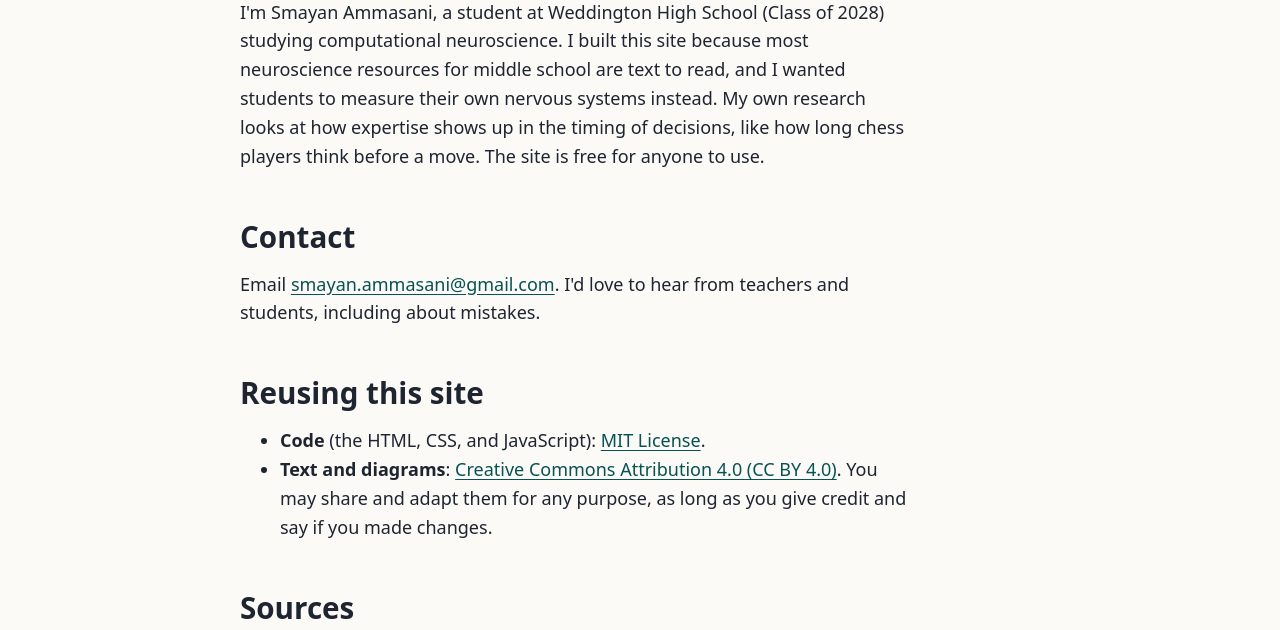
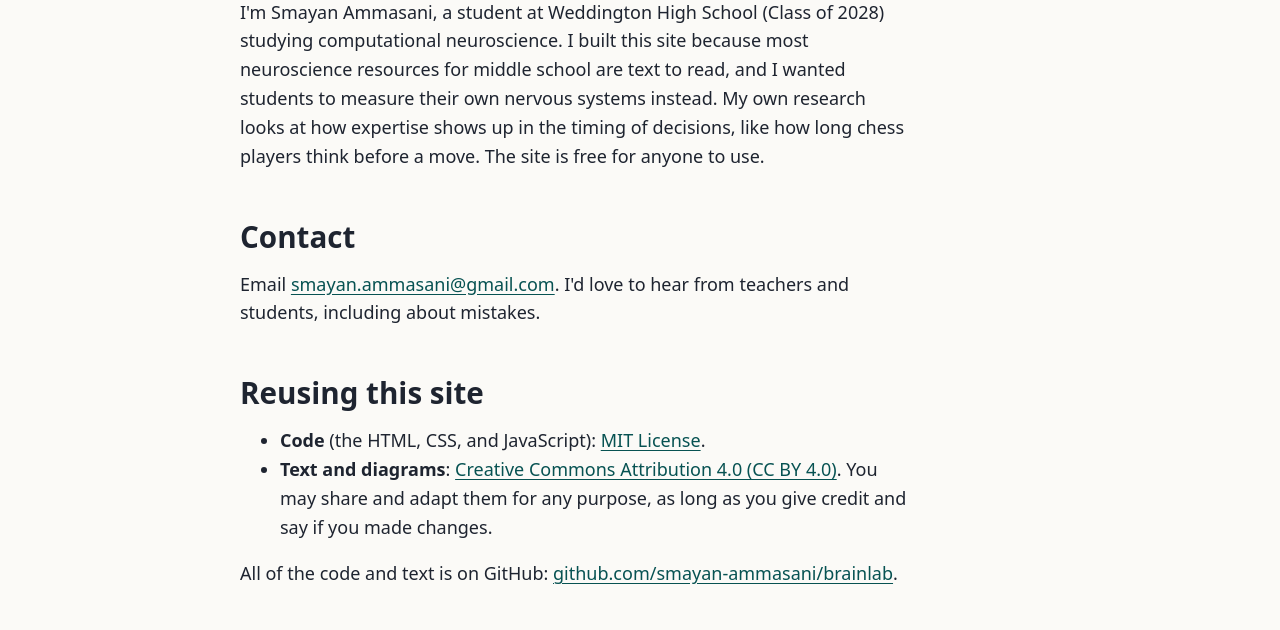
Before and after one commit to smayan-ammasani/brainlab, a plain HTML site: page about/index.html in a window 1280 px wide. Shown: the part 170-800 px from the top of the page. Drawn offline with Linux system fonts and the light colour scheme.

Commit message:
about: link to the source code on GitHub

```diff
--- a/about/index.html
+++ b/about/index.html
@@ -50,6 +50,7 @@
       <li><strong>Code</strong> (the HTML, CSS, and JavaScript): <a href="https://opensource.org/license/mit">MIT License</a>.</li>
       <li><strong>Text and diagrams</strong>: <a href="https://creativecommons.org/licenses/by/4.0/">Creative Commons Attribution 4.0 (CC BY 4.0)</a>. You may share and adapt them for any purpose, as long as you give credit and say if you made changes.</li>
     </ul>
+    <p>All of the code and text is on GitHub: <a href="https://github.com/smayan-ammasani/brainlab">github.com/smayan-ammasani/brainlab</a>.</p>
 
     <h2>Sources</h2>
     <p>Every science fact on this site comes from a published study or a trusted source, such as the Society for Neuroscience. The experiments are classroom versions of well-known research methods, adapted to run in a web browser. They are for learning, not for testing anyone.</p>
```
